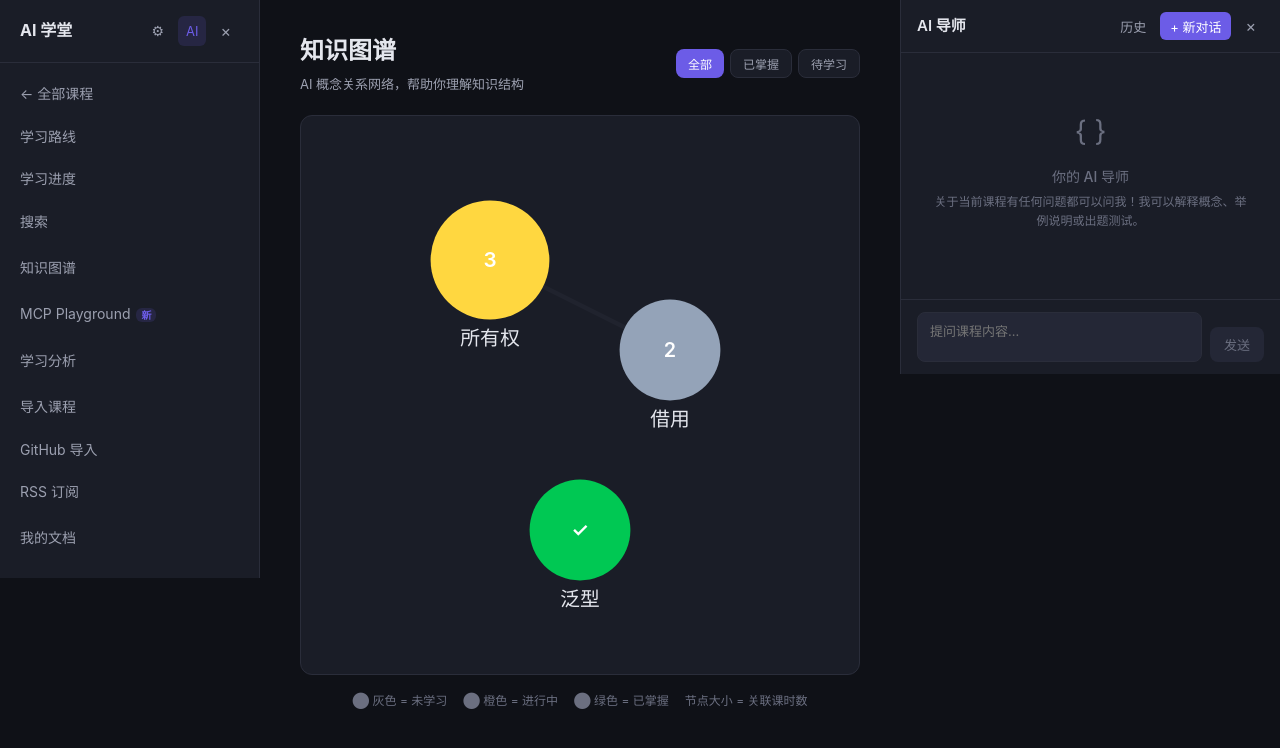
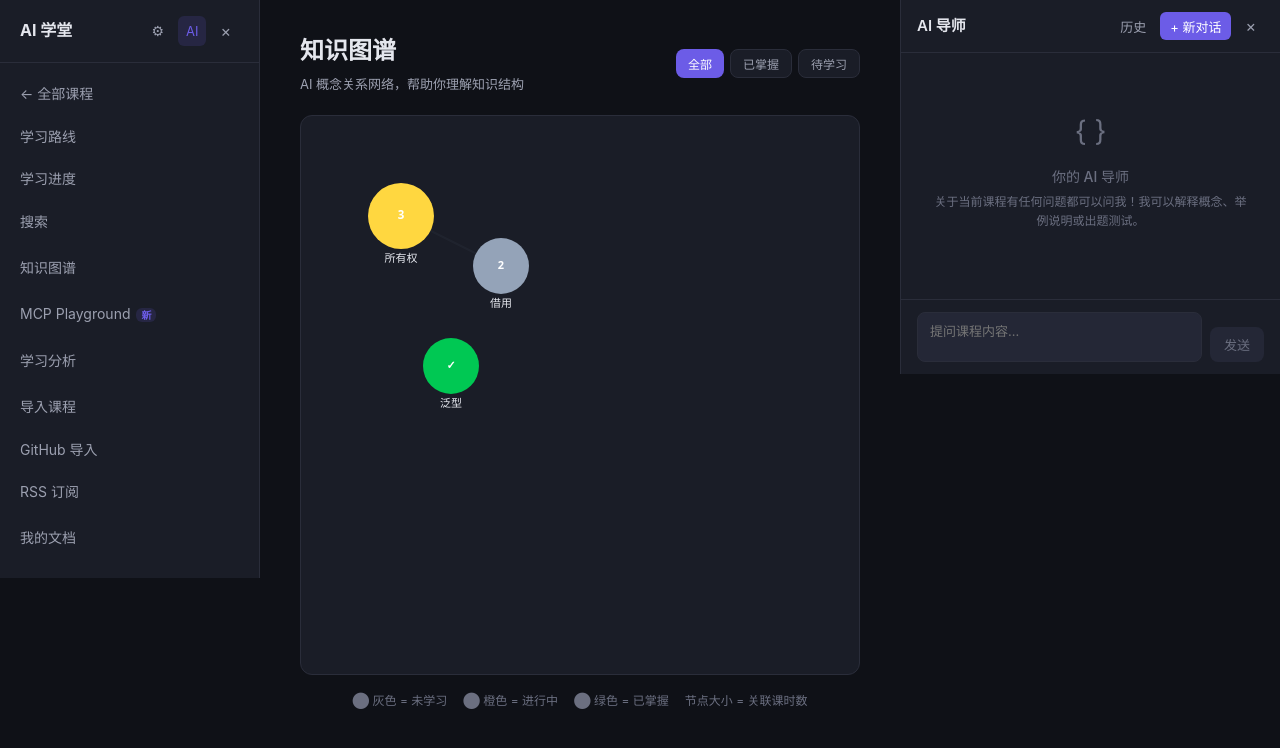
Before and after one commit to lu041021/ai-learning, a React (Vite) app: page /knowledge-graph in a window 1280 px wide. Shown: the top 748 px of the page. Built offline with nearby package versions, Linux system fonts and the light colour scheme.

Commit message:
perf(ui): replace SVG with Canvas in ForceGraph, add skeleton, lower virtual threshold

```diff
--- a/src/components/common/ForceGraph.tsx
+++ b/src/components/common/ForceGraph.tsx
@@ -1,4 +1,4 @@
-import { memo, useCallback, useEffect, useRef, useState } from 'react'
+import { useCallback, useEffect, useRef, useState } from 'react'
 import type { ConceptNode, ConceptEdge } from '../../types'
 
 interface Props {
@@ -17,106 +17,161 @@ function getRadius(node: ConceptNode) {
   return 18 + node.lessonCount * 5
 }
 
-function getColor(node: ConceptNode) {
-  if (node.lessonCount === 0) return 'var(--bg-tertiary)'
-  if (node.completedCount === node.lessonCount) return 'var(--success)'
-  if (node.completedCount > 0) return 'var(--warning)'
-  return '#94a3b8'
+function resolveVar(canvas: HTMLCanvasElement, name: string, fallback: string): string {
+  return getComputedStyle(canvas).getPropertyValue(name).trim() || fallback
 }
 
-const NodeGroup = memo(function NodeGroup({
-  node,
-  x,
-  y,
-  isFocused,
-  isDimmed,
-  showLabel,
-  onEnter,
-  onLeave,
-  onClick,
-}: {
-  node: ConceptNode
-  x: number
-  y: number
-  isFocused: boolean
-  isDimmed: boolean
-  showLabel: boolean
-  onEnter: (id: number) => void
-  onLeave: () => void
-  onClick: (node: ConceptNode) => void
-}) {
-  const r = getRadius(node)
-  return (
-    <g
-      transform={`translate(${x}, ${y})`}
-      onMouseEnter={() => onEnter(node.id)}
-      onMouseLeave={onLeave}
-      onClick={() => onClick(node)}
-      style={{ cursor: 'pointer', opacity: isDimmed ? 0.2 : 1 }}
-    >
-      <circle
-        r={r}
-        fill={getColor(node)}
-        stroke={isFocused ? 'var(--accent)' : 'transparent'}
-        strokeWidth={2.5}
-      />
-      <text
-        textAnchor="middle"
-        dy="0.35em"
-        fill="#fff"
-        fontSize={Math.min(13, 10 + node.lessonCount * 0.5)}
-        fontWeight={600}
-      >
-        {node.completedCount > 0 && node.completedCount === node.lessonCount
-          ? '✓'
-          : node.lessonCount || ''}
-      </text>
-      {showLabel && (
-        <text
-          textAnchor="middle"
-          dy={r + 14}
-          fill="var(--text-primary)"
-          fontSize={11}
-          fontWeight={isFocused ? 600 : 400}
-        >
-          {node.name}
-        </text>
-      )}
-    </g>
-  )
-})
-
 export function ForceGraph({ nodes, edges, positions, onNodeClick, selectedNodeId }: Props) {
+  const canvasRef = useRef<HTMLCanvasElement>(null)
   const [hoveredId, setHoveredId] = useState<number | null>(null)
   const [scale, setScale] = useState(1)
   const [pan, setPan] = useState({ x: 0, y: 0 })
   const [isDragging, setIsDragging] = useState(false)
-  const [svgSize, setSvgSize] = useState({ w: 800, h: 560 })
   const lastPos = useRef({ x: 0, y: 0 })
-  const svgRef = useRef<SVGSVGElement>(null)
+  const rafRef = useRef<number>(0)
 
+  const hitTest = useCallback(
+    (cx: number, cy: number, canvasEl: HTMLCanvasElement): ConceptNode | null => {
+      const rect = canvasEl.getBoundingClientRect()
+      const mx = (cx - rect.left - pan.x) / scale
+      const my = (cy - rect.top - pan.y) / scale
+      for (let i = nodes.length - 1; i >= 0; i--) {
+        const [px, py] = positions[i]
+        const r = getRadius(nodes[i])
+        if ((mx - px) ** 2 + (my - py) ** 2 <= r * r) return nodes[i]
+      }
+      return null
+    },
+    [nodes, positions, pan, scale],
+  )
+
+  // Draw loop
   useEffect(() => {
-    const el = svgRef.current
-    if (!el) return
-    const obs = new ResizeObserver(() => {
-      setSvgSize({ w: el.clientWidth || 800, h: el.clientHeight || 560 })
-    })
-    obs.observe(el)
-    return () => obs.disconnect()
-  }, [])
+    const canvas = canvasRef.current
+    if (!canvas) return
+    const ctx = canvas.getContext('2d')
+    if (!ctx) return
+
+    const draw = () => {
+      const dpr = window.devicePixelRatio || 1
+      const w = canvas.clientWidth
+      const h = canvas.clientHeight
+      if (canvas.width !== w * dpr || canvas.height !== h * dpr) {
+        canvas.width = w * dpr
+        canvas.height = h * dpr
+        ctx.scale(dpr, dpr)
+      }
+
+      ctx.clearRect(0, 0, w, h)
+      ctx.save()
+      ctx.translate(pan.x, pan.y)
+      ctx.scale(scale, scale)
+
+      const colorAccent = resolveVar(canvas, '--accent', '#6366f1')
+      const colorBorder = resolveVar(canvas, '--border', '#e2e8f0')
+      const colorSuccess = resolveVar(canvas, '--success', '#22c55e')
+      const colorWarning = resolveVar(canvas, '--warning', '#f59e0b')
+      const colorBgTertiary = resolveVar(canvas, '--bg-tertiary', '#f1f5f9')
+      const colorText = resolveVar(canvas, '--text-primary', '#1e293b')
+
+      const focusId = hoveredId ?? selectedNodeId ?? null
+      const connectedIds = new Set<number>()
+      const connectedEdgeKeys = new Set<string>()
+      if (focusId !== null) {
+        edges.forEach((e) => {
+          if (e.sourceId === focusId || e.targetId === focusId) {
+            connectedIds.add(e.sourceId)
+            connectedIds.add(e.targetId)
+            connectedEdgeKeys.add(`${e.sourceId}-${e.targetId}`)
+          }
+        })
+      }
+
+      const nodeIndex = new Map(nodes.map((n, i) => [n.id, i]))
+
+      // Draw edges
+      edges.forEach((e) => {
+        const si = nodeIndex.get(e.sourceId)
+        const ti = nodeIndex.get(e.targetId)
+        if (si === undefined || ti === undefined) return
+        const key = `${e.sourceId}-${e.targetId}`
+        const isHighlighted = connectedEdgeKeys.has(key)
+        ctx.beginPath()
+        ctx.moveTo(positions[si][0], positions[si][1])
+        ctx.lineTo(positions[ti][0], positions[ti][1])
+        ctx.strokeStyle = isHighlighted ? colorAccent : colorBorder
+        ctx.lineWidth = Math.max(0.5, e.weight * 3)
+        ctx.globalAlpha = isHighlighted ? 0.8 : connectedEdgeKeys.size > 0 ? 0.1 : 0.4
+        ctx.stroke()
+        ctx.globalAlpha = 1
+      })
+
+      // Draw nodes
+      nodes.forEach((node, i) => {
+        const [px, py] = positions[i]
+        const r = getRadius(node)
+        const isFocused = hoveredId === node.id || selectedNodeId === node.id
+        const isDimmed = connectedIds.size > 0 && !connectedIds.has(node.id) && !isFocused
+
+        let fillColor = '#94a3b8'
+        if (node.lessonCount === 0) fillColor = colorBgTertiary
+        else if (node.completedCount === node.lessonCount) fillColor = colorSuccess
+        else if (node.completedCount > 0) fillColor = colorWarning
+
+        ctx.globalAlpha = isDimmed ? 0.2 : 1
+        ctx.beginPath()
+        ctx.arc(px, py, r, 0, Math.PI * 2)
+        ctx.fillStyle = fillColor
+        ctx.fill()
+
+        if (isFocused) {
+          ctx.strokeStyle = colorAccent
+          ctx.lineWidth = 2.5
+          ctx.stroke()
+        }
+
+        ctx.fillStyle = '#fff'
+        ctx.font = `600 ${Math.min(13, 10 + node.lessonCount * 0.5)}px system-ui`
+        ctx.textAlign = 'center'
+        ctx.textBaseline = 'middle'
+        const innerLabel =
+          node.completedCount > 0 && node.completedCount === node.lessonCount
+            ? '✓'
+            : node.lessonCount > 0
+              ? String(node.lessonCount)
+              : ''
+        ctx.fillText(innerLabel, px, py)
+
+        if (scale >= LABEL_HIDE_SCALE) {
+          ctx.fillStyle = colorText
+          ctx.font = `${isFocused ? 600 : 400} 11px system-ui`
+          ctx.textAlign = 'center'
+          ctx.textBaseline = 'top'
+          ctx.fillText(node.name, px, py + r + 4)
+        }
+
+        ctx.globalAlpha = 1
+      })
+
+      ctx.restore()
+    }
+
+    rafRef.current = requestAnimationFrame(draw)
+    return () => cancelAnimationFrame(rafRef.current)
+  }, [nodes, edges, positions, pan, scale, hoveredId, selectedNodeId])
 
   const onWheel = useCallback((e: React.WheelEvent) => {
     e.preventDefault()
     setScale((s) => Math.min(MAX_SCALE, Math.max(MIN_SCALE, s * (e.deltaY < 0 ? 1.12 : 0.9))))
   }, [])
 
-  const onPointerDown = useCallback((e: React.PointerEvent) => {
+  const onPointerDown = useCallback((e: React.PointerEvent<HTMLCanvasElement>) => {
     setIsDragging(true)
     lastPos.current = { x: e.clientX, y: e.clientY }
-    ;(e.currentTarget as SVGSVGElement).setPointerCapture(e.pointerId)
+    e.currentTarget.setPointerCapture(e.pointerId)
   }, [])
 
-  const onPointerMove = useCallback((e: React.PointerEvent) => {
+  const onPointerMove = useCallback((e: React.PointerEvent<HTMLCanvasElement>) => {
     if (!e.buttons) return
     const dx = e.clientX - lastPos.current.x
     const dy = e.clientY - lastPos.current.y
@@ -124,124 +179,45 @@ export function ForceGraph({ nodes, edges, positions, onNodeClick, selectedNodeI
     setPan((p) => ({ x: p.x + dx, y: p.y + dy }))
   }, [])
 
-  const onPointerUp = useCallback(() => {
-    setIsDragging(false)
-  }, [])
+  const onPointerUp = useCallback(() => setIsDragging(false), [])
 
-  const handleEnter = useCallback((id: number) => setHoveredId(id), [])
-  const handleLeave = useCallback(() => setHoveredId(null), [])
-  const handleClick = useCallback((node: ConceptNode) => onNodeClick?.(node), [onNodeClick])
+  const onPointerMoveHover = useCallback(
+    (e: React.PointerEvent<HTMLCanvasElement>) => {
+      if (e.buttons) return
+      const canvas = canvasRef.current
+      if (!canvas) return
+      const hit = hitTest(e.clientX, e.clientY, canvas)
+      setHoveredId(hit ? hit.id : null)
+      canvas.style.cursor = hit ? 'pointer' : isDragging ? 'grabbing' : 'grab'
+    },
+    [hitTest, isDragging],
+  )
+
+  const onClickCanvas = useCallback(
+    (e: React.MouseEvent<HTMLCanvasElement>) => {
+      const canvas = canvasRef.current
+      if (!canvas) return
+      const hit = hitTest(e.clientX, e.clientY, canvas)
+      if (hit) onNodeClick?.(hit)
+    },
+    [hitTest, onNodeClick],
+  )
 
   if (nodes.length === 0) return null
 
-  const xs = positions.map((p) => p[0])
-  const ys = positions.map((p) => p[1])
-  const minX = Math.min(...xs) - 80
-  const minY = Math.min(...ys) - 80
-  const maxX = Math.max(...xs) + 80
-  const maxY = Math.max(...ys) + 80
-  const graphW = maxX - minX
-  const graphH = maxY - minY
-
-  const nodeIndex = new Map(nodes.map((n, i) => [n.id, i]))
-  const showLabel = scale >= LABEL_HIDE_SCALE
-
-  const connectedNodeIds = new Set<number>()
-  const connectedEdges = new Set<string>()
-  if (hoveredId || selectedNodeId) {
-    const focusId = hoveredId ?? selectedNodeId
-    edges.forEach((e) => {
-      if (e.sourceId === focusId || e.targetId === focusId) {
-        connectedNodeIds.add(e.sourceId)
-        connectedNodeIds.add(e.targetId)
-        connectedEdges.add(`${e.sourceId}-${e.targetId}`)
-      }
-    })
-  }
-
-  const vw = svgSize.w
-  const vh = svgSize.h
-  const visMinX = minX + -pan.x / scale
-  const visMinY = minY + -pan.y / scale
-  const visMaxX = visMinX + vw / scale
-  const visMaxY = visMinY + vh / scale
-  const MARGIN = 100
-
-  const visibleNodeIdx = new Set<number>()
-  nodes.forEach((_, i) => {
-    const [px, py] = positions[i]
-    if (
-      px >= visMinX - MARGIN &&
-      px <= visMaxX + MARGIN &&
-      py >= visMinY - MARGIN &&
-      py <= visMaxY + MARGIN
-    ) {
-      visibleNodeIdx.add(i)
-    }
-  })
-
   return (
-    <svg
-      ref={svgRef}
-      viewBox={`${minX} ${minY} ${graphW} ${graphH}`}
-      style={{
-        width: '100%',
-        height: '100%',
-        cursor: isDragging ? 'grabbing' : 'grab',
-        touchAction: 'none',
-      }}
+    <canvas
+      ref={canvasRef}
+      style={{ width: '100%', height: '100%', display: 'block', touchAction: 'none' }}
       onWheel={onWheel}
       onPointerDown={onPointerDown}
-      onPointerMove={onPointerMove}
+      onPointerMove={(e) => {
+        onPointerMove(e)
+        onPointerMoveHover(e)
+      }}
       onPointerUp={onPointerUp}
       onPointerCancel={onPointerUp}
-    >
-      <g transform={`translate(${pan.x / scale}, ${pan.y / scale})`}>
-        <g>
-          {edges.map((e) => {
-            const si = nodeIndex.get(e.sourceId)
-            const ti = nodeIndex.get(e.targetId)
-            if (si === undefined || ti === undefined) return null
-            if (!visibleNodeIdx.has(si) && !visibleNodeIdx.has(ti)) return null
-            const key = `${e.sourceId}-${e.targetId}`
-            const isHighlighted = connectedEdges.has(key)
-            return (
-              <line
-                key={key}
-                x1={positions[si][0]}
-                y1={positions[si][1]}
-                x2={positions[ti][0]}
-                y2={positions[ti][1]}
-                stroke={isHighlighted ? 'var(--accent)' : 'var(--border)'}
-                strokeWidth={Math.max(0.5, e.weight * 3)}
-                opacity={isHighlighted ? 0.8 : connectedEdges.size > 0 ? 0.1 : 0.4}
-              />
-            )
-          })}
-        </g>
-        <g>
-          {nodes.map((node, i) => {
-            if (!visibleNodeIdx.has(i)) return null
-            const isFocused = hoveredId === node.id || selectedNodeId === node.id
-            const isDimmed =
-              connectedNodeIds.size > 0 && !connectedNodeIds.has(node.id) && !isFocused
-            return (
-              <NodeGroup
-                key={node.id}
-                node={node}
-                x={positions[i][0]}
-                y={positions[i][1]}
-                isFocused={isFocused}
-                isDimmed={isDimmed}
-                showLabel={showLabel}
-                onEnter={handleEnter}
-                onLeave={handleLeave}
-                onClick={handleClick}
-              />
-            )
-          })}
-        </g>
-      </g>
-    </svg>
+      onClick={onClickCanvas}
+    />
   )
 }
--- a/src/pages/HomePage.tsx
+++ b/src/pages/HomePage.tsx
@@ -9,7 +9,7 @@ import { ErrorBlock } from '../components/common/ErrorBlock'
 import type { CourseSummary, RecommendationItem } from '../types'
 
 const COURSE_ITEM_HEIGHT = 138
-const VIRTUAL_THRESHOLD = 50
+const VIRTUAL_THRESHOLD = 20
 const VIRTUAL_CONTAINER_HEIGHT = 600
 
 export function HomePage() {
--- a/src/pages/KnowledgeGraphPage.tsx
+++ b/src/pages/KnowledgeGraphPage.tsx
@@ -4,7 +4,6 @@ import { api } from '../api/tauri'
 import { ForceGraph } from '../components/common/ForceGraph'
 import { useMountedRef } from '../hooks/useMountedRef'
 import type { KnowledgeGraphData, ConceptNode } from '../types'
-import { LoadingSpinner } from '../components/common/LoadingSpinner'
 import { ErrorBlock } from '../components/common/ErrorBlock'
 
 export function KnowledgeGraphPage() {
@@ -57,7 +56,39 @@ export function KnowledgeGraphPage() {
     : null
 
   if (loading) {
-    return <LoadingSpinner />
+    return (
+      <div style={{ maxWidth: '1100px', margin: '0 auto' }}>
+        <div style={{ marginBottom: '20px' }}>
+          <div
+            style={{
+              width: '120px',
+              height: '28px',
+              borderRadius: 'var(--radius)',
+              background: 'var(--bg-tertiary)',
+              animation: 'pulse 1.5s ease-in-out infinite',
+            }}
+          />
+          <div
+            style={{
+              width: '240px',
+              height: '16px',
+              borderRadius: 'var(--radius)',
+              background: 'var(--bg-tertiary)',
+              marginTop: '8px',
+              animation: 'pulse 1.5s ease-in-out infinite',
+            }}
+          />
+        </div>
+        <div
+          style={{
+            height: '560px',
+            borderRadius: 'var(--radius-lg)',
+            background: 'var(--bg-tertiary)',
+            animation: 'pulse 1.5s ease-in-out infinite',
+          }}
+        />
+      </div>
+    )
   }
 
   if (error) {
```
Also changed, not shown: src/styles/globals.css (+21 -3 lines), 1 other file (tests, documents, lock files or other folders).
